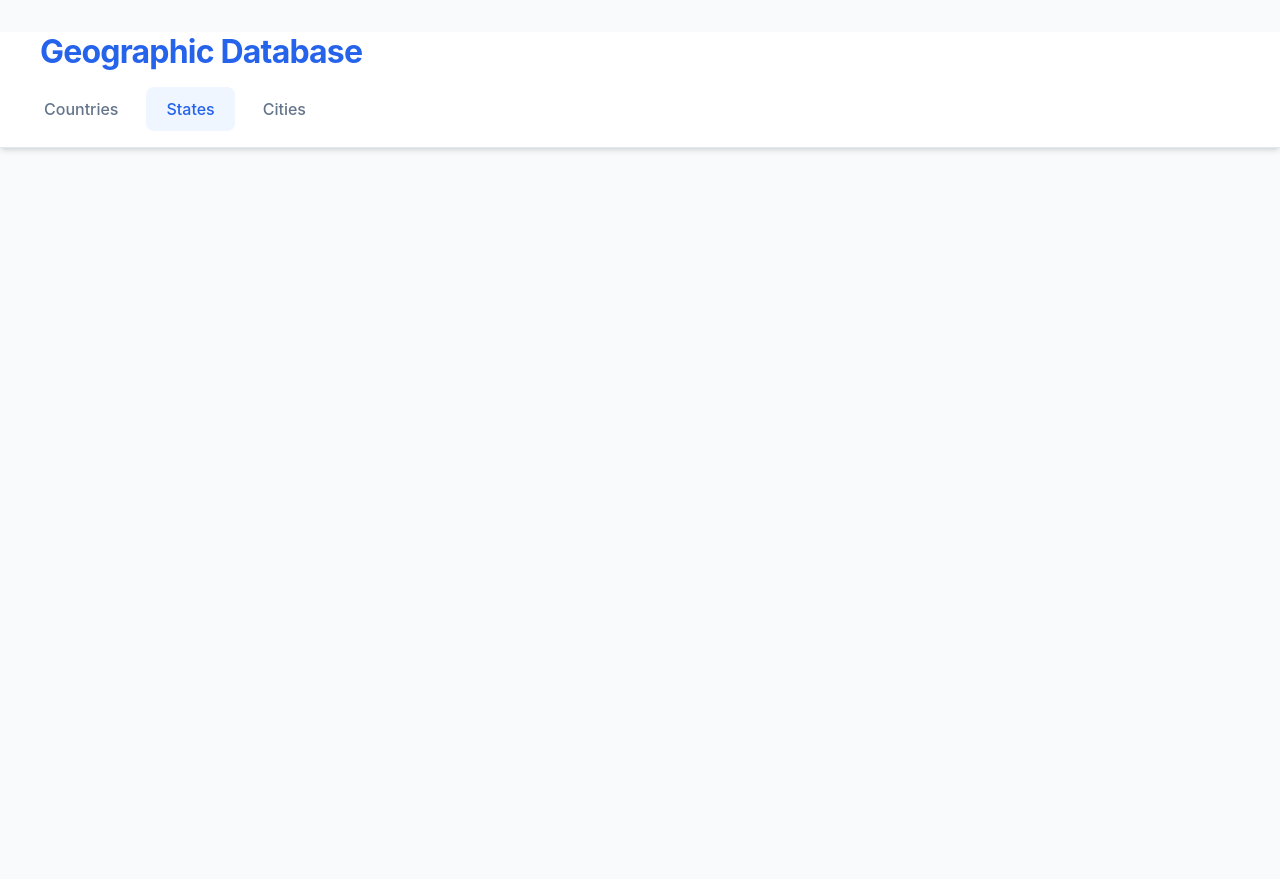
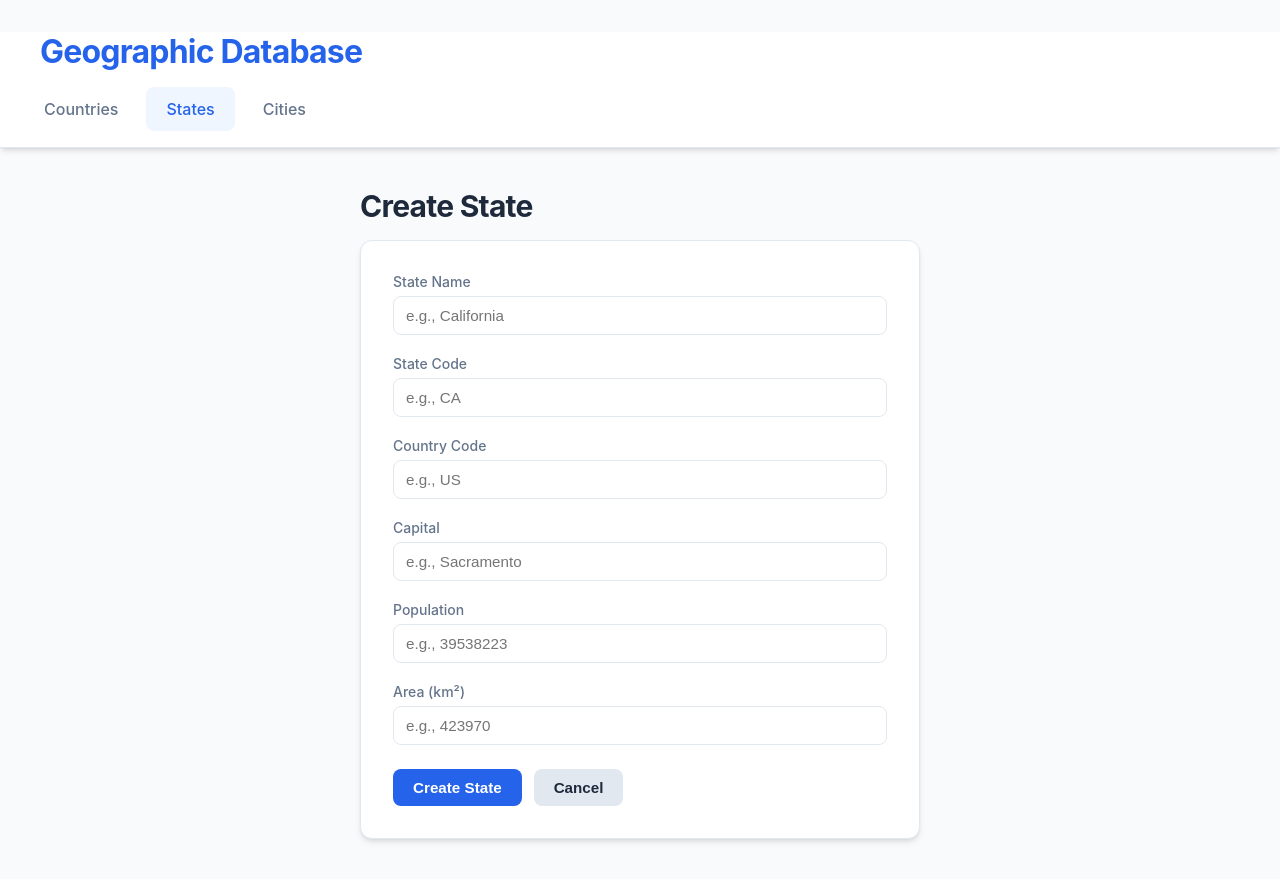
Before and after one commit to 1mpossible-code/team-bemg-frontend, a React (Create React App) app: page /states/create in a window 1280 px wide. Before the commit the page ends 800 px from the top, so only its background shows below. Built offline with nearby package versions, Linux system fonts and the light colour scheme; no server answers.

Commit message:
feat: add CreateStateForm, routing, and button

```diff
--- a/src/App.js
+++ b/src/App.js
@@ -7,6 +7,7 @@ import CountryList from './components/CountryList';
 import StateList from './components/StateList';
 import CityList from './components/CityList';
 import CreateCountryForm from './components/CreateCountryForm';
+import CreateStateForm from './components/CreateStateForm';
 
 function App() {
   return (
@@ -26,6 +27,7 @@ function App() {
             <Route path="/" element={<CountryList />} />
             <Route path="/countries/create" element={<CreateCountryForm />} />
             <Route path="/states" element={<StateList />} />
+            <Route path="/states/create" element={<CreateStateForm />} />
             <Route path="/cities" element={<CityList />} />
           </Routes>
         </main>
--- /dev/null
+++ b/src/components/CreateStateForm.js
@@ -0,0 +1,241 @@
+import React, { useState } from 'react';
+import { useNavigate } from 'react-router';
+import { createState } from '../api';
+
+const initialForm = {
+  state_code: '',
+  state_name: '',
+  country_code: '',
+  capital: '',
+  population: '',
+  area_km2: '',
+};
+
+const CreateStateForm = () => {
+  const [form, setForm] = useState(initialForm);
+  const [errors, setErrors] = useState({});
+  const [submitting, setSubmitting] = useState(false);
+  const [error, setError] = useState(null);
+  const navigate = useNavigate();
+
+  const validate = () => {
+    const newErrors = {};
+
+    if (!form.state_name.trim()) {
+      newErrors.state_name = "State name is required";
+    }
+    if (!form.state_code.trim()) {
+      newErrors.state_code = "State code is required";
+    }
+    if (!form.country_code.trim()) {
+      newErrors.country_code = "Country code is required";
+    }
+    if (!form.capital.trim()) {
+      newErrors.capital = "Capital is required";
+    }
+    if (!form.population.trim()) {
+      newErrors.population = "Population is required";
+    }
+    if (!form.area_km2.trim()) {
+      newErrors.area_km2 = "Area is required";
+    }
+
+    setErrors(newErrors);
+    return Object.keys(newErrors).length === 0;
+  };
+
+  const handleChange = (e) => {
+    const { name, value } = e.target;
+    setForm((prev) => ({ ...prev, [name]: value }));
+
+    setErrors((prev) => {
+      if (!prev[name]) return prev;
+      const copy = { ...prev };
+      delete copy[name];
+      return copy;
+    });
+  };
+
+  const handleSubmit = (e) => {
+    e.preventDefault();
+    setError(null);
+
+    if (!validate()) {
+      return;
+    }
+
+    setSubmitting(true);
+
+    const payload = {
+      ...form,
+      population: form.population !== '' ? Number(form.population) : undefined,
+      area_km2: form.area_km2 !== '' ? Number(form.area_km2) : undefined,
+    };
+
+    createState(payload)
+      .then(() => {
+        navigate('/states');
+      })
+      .catch((err) => {
+        setError(err.response?.data?.message || err.message || 'Failed to create state');
+        setSubmitting(false);
+      });
+  };
+
+  const handleCancel = () => {
+    navigate('/states');
+  };
+
+  return (
+    <div className="container">
+      <div className="create-form-wrapper">
+        <h2>Create State</h2>
+
+        <form className="create-form" onSubmit={handleSubmit}>
+
+        <div className="form-group">
+          <label htmlFor="state_name">State Name</label>
+          <input
+            id="state_name"
+            name="state_name"
+            type="text"
+            value={form.state_name}
+            onChange={handleChange}
+            placeholder="e.g., California"
+            aria-invalid={!!errors.state_name}
+            aria-describedby={errors.state_name ? "state_name-error" : undefined}
+          />
+          {errors.state_name && (
+            <p id="state_name-error" className="field-error">
+              {errors.state_name}
+            </p>
+          )}
+        </div>
+
+        <div className="form-group">
+          <label htmlFor="state_code">State Code</label>
+          <input
+            id="state_code"
+            name="state_code"
+            type="text"
+            value={form.state_code}
+            onChange={handleChange}
+            placeholder="e.g., CA"
+            aria-invalid={!!errors.state_code}
+            aria-describedby={errors.state_code ? "state_code-error" : undefined}
+          />
+          {errors.state_code && (
+            <p id="state_code-error" className="field-error">
+              {errors.state_code}
+            </p>
+          )}
+        </div>
+
+        <div className="form-group">
+          <label htmlFor="country_code">Country Code</label>
+          <input
+            id="country_code"
+            name="country_code"
+            type="text"
+            value={form.country_code}
+            onChange={handleChange}
+            placeholder="e.g., US"
+            aria-invalid={!!errors.country_code}
+            aria-describedby={errors.country_code ? "country_code-error" : undefined}
+          />
+          {errors.country_code && (
+            <p id="country_code-error" className="field-error">
+              {errors.country_code}
+            </p>
+          )}
+        </div>
+
+        <div className="form-group">
+          <label htmlFor="capital">Capital</label>
+          <input
+            id="capital"
+            name="capital"
+            type="text"
+            value={form.capital}
+            onChange={handleChange}
+            placeholder="e.g., Sacramento"
+            aria-invalid={!!errors.capital}
+            aria-describedby={errors.capital ? "capital-error" : undefined}
+          />
+          {errors.capital && (
+            <p id="capital-error" className="field-error">
+              {errors.capital}
+            </p>
+          )}
+        </div>
+
+        <div className="form-group">
+          <label htmlFor="population">Population</label>
+          <input
+            id="population"
+            name="population"
+            type="number"
+            min="0"
+            value={form.population}
+            onChange={handleChange}
+            placeholder="e.g., 39538223"
+            aria-invalid={!!errors.population}
+            aria-describedby={errors.population ? "population-error" : undefined}
+          />
+          {errors.population && (
+            <p id="population-error" className="field-error">
+              {errors.population}
+            </p>
+          )}
+        </div>
+
+        <div className="form-group">
+          <label htmlFor="area_km2">Area (km²)</label>
+          <input
+            id="area_km2"
+            name="area_km2"
+            type="number"
+            min="0"
+            value={form.area_km2}
+            onChange={handleChange}
+            placeholder="e.g., 423970"
+            aria-invalid={!!errors.area_km2}
+            aria-describedby={errors.area_km2 ? "area_km2-error" : undefined}
+          />
+          {errors.area_km2 && (
+            <p id="area_km2-error" className="field-error">
+              {errors.area_km2}
+            </p>
+          )}
+        </div>
+
+        {error && (
+          <div className="form-error">
+            <p>{error}</p>
+          </div>
+        )}
+
+        <div className="form-actions">
+          <button
+            type="submit"
+            className="btn btn-primary"
+            disabled={submitting}
+          >
+            {submitting ? 'Creating...' : 'Create State'}
+          </button>
+          <button
+            type="button"
+            className="btn btn-secondary"
+            onClick={handleCancel}
+            disabled={submitting}
+          >
+            Cancel
+          </button>
+        </div>
+        </form>
+      </div>
+    </div>
+  );
+};
+
+export default CreateStateForm;
--- a/src/components/StateList.js
+++ b/src/components/StateList.js
@@ -135,7 +135,16 @@ const StateList = () => {
 
   return (
     <div className="container">
-      <h2>States Dashboard</h2>
+      <div className="list-header">
+        <h2>States Dashboard</h2>
+        <button
+          type="button"
+          className="btn btn-primary"
+          onClick={() => navigate('/states/create')}
+        >
+          Create State
+        </button>
+      </div>
       <p className="endpoint-badge">
         Showing {states.length} records from states
       </p>
```
